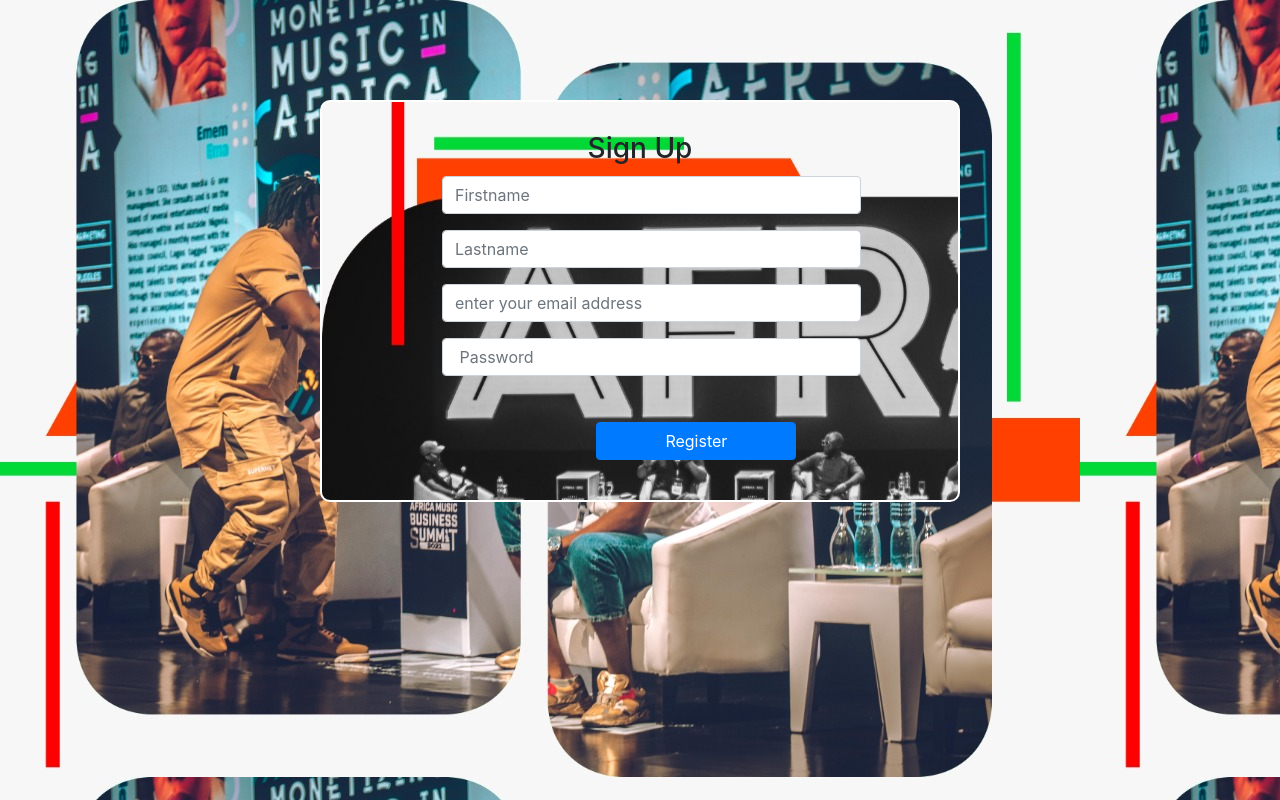
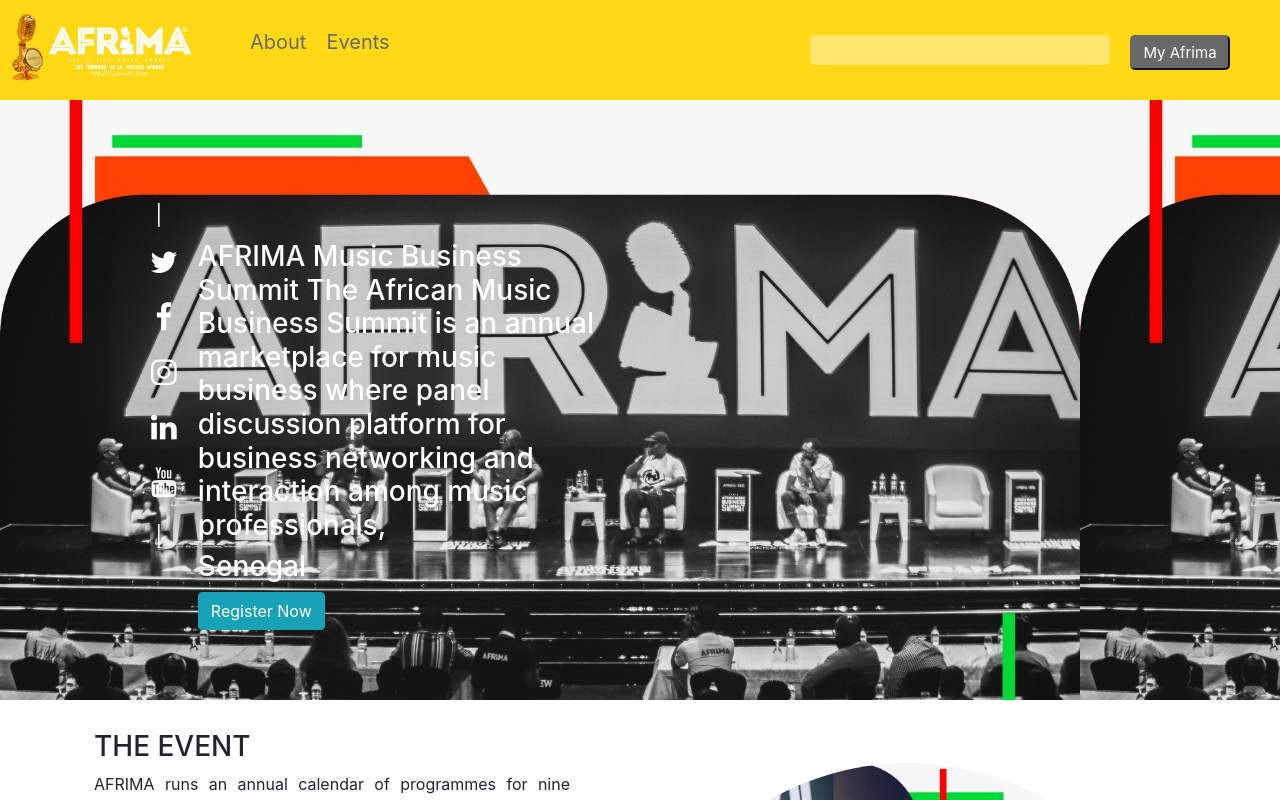
Before and after one commit to tobasanmi/afrima_project, a React (Create React App) app: page /events in a window 1280 px wide. Shown: the top 800 px of the page. Built offline with nearby package versions, Linux system fonts and the light colour scheme.

Commit message:
implemented a redirect on the signup form

```diff
--- a/src/App.css
+++ b/src/App.css
@@ -92,7 +92,7 @@
 .landinpageWrapper {
     /* background-color: #686868; */
     height: 600px;
-    background-image: url("./images/CANEX1.png");
+    background-image: url("./images/afrima1.jpg");
 }
 
 .landingPage {
@@ -110,7 +110,9 @@
     margin: 10px;
     font-size: 30px;
 }
-
+.landingPageWordingsHeader{
+    margin-top:-10px;
+}
 .pipeBottom,
 .pipeTop {
     color: white;
@@ -229,9 +231,8 @@
     left:320px;
     width:50%;
     text-align:center;
-    border: 2px solid white;
+    border: 2px solid black;
     border-radius: 10px;
-    background-color: #ffd916;
     background-image: url("./images/afrima1.jpg");
 
 }
@@ -267,7 +268,7 @@
             width:200px;
         }
         .landingPageWordingsHeader{
-            font-size: 20px;
+            font-size: 10px;
         }
         .pipeBottom,
         .pipeTop{
@@ -348,6 +349,17 @@
            z-index:20;
 
         }
+        .signUpWrapper{
+            left: 120px;
+            width:50%;
+        }
+        .signUpForm{
+            margin-left:15px;
+        }
+        .signUpSubmitButton{
+            width:100px;
+            margin-left:10px;
+        }
 
     }
     /* Media query for Tablets */
@@ -365,5 +377,16 @@
    .button{
     width:200px;
    }
+   .signUpWrapper{
+    left: 200px;
+    width:50%;
+}
+.signUpForm{
+    margin-left:75px;
+}
+.signUpSubmitButton{
+    width:150px;
+    margin-left:0px;
+}
 
 }
--- a/src/App.js
+++ b/src/App.js
@@ -11,17 +11,12 @@
 function App() {
   return (
     <div className="App">
-      {/* <Routes>
+      <Routes>
         <Route exact path ="/" element={<About/>}/>
         <Route exact path ="/events" element={<Event/>}/>
-      </Routes> */}
-     {/* <Navbar/>
-     <LandingPage/>
-     <Navbar2/> */}
-     {/* <About/> */}
-     {/* <ContactForm/> */}
-     {/* <Event/> */}
-     <Signup/>
+        <Route exact path ="/register" element={<Signup/>}/>
+      </Routes>
+
     </div>
   );
 }
--- a/src/Pages/About.js
+++ b/src/Pages/About.js
@@ -1,5 +1,7 @@
 import React from "react";
 import image1 from "../images/CANEX1.png";
+import image2 from "../images/afrima2.jpg";
+import image3 from "../images/afrima3.jpg";
 import afrimalogo from "../images/afrimaLogo.png"
 import ContactForm from "../components/contactForm";
 import Navbar from "../components/Navbar";
@@ -35,14 +37,14 @@
               in music and artistry.
             </p>
           </div>
-          <img className="images" alt="" src={image1}></img>
+          <img className="images" alt="" src={image2}></img>
         </div>
         <div className="creativeAndCultural">
           <img
             className="images"
             alt=""
             src={
-              "https://cms.canex.africa/wp-content/uploads/2022/10/canex-fashion.png"
+              image3
             }
           ></img>
           <div>
--- a/src/Pages/Event.js
+++ b/src/Pages/Event.js
@@ -1,5 +1,7 @@
 import React from "react";
-import image1 from "../images/landingImage1.png";
+import image1 from "../images/afrima2.jpg";
+import image2 from "../images/afrima1.jpg";
+import image3 from "../images/afrima3.jpg";
 import Navbar from "../components/Navbar";
 import LandingPage from "./landingPage";
 
@@ -48,7 +50,7 @@
             className="images"
             alt=""
             src={
-              "https://cms.canex.africa/wp-content/uploads/2022/10/canex-fashion.png"
+              image3
             }
           ></img>
           <div>
--- a/src/Pages/landingPage.js
+++ b/src/Pages/landingPage.js
@@ -4,6 +4,7 @@
 import image1 from "../images/CANEX1.png";
 import image2 from "../images/CANEX2.png";
 import image3 from "../images/landingImage1.png";
+import { Link } from "react-router-dom";
 
 export default function LandingPage() {
   return (
@@ -12,21 +13,35 @@
         <div className="iconWrapper">
           <div className="pipeTop">|</div>
           <ul>
-            <li className="iconList"><i className='fa fa-twitter'></i></li>
-            <li className="iconList"><i className='fa fa-facebook'></i></li>
-            <li className="iconList"><i className='fa fa-instagram'></i></li>
-            <li className="iconList"><i className='fa fa-linkedin'></i></li>
-            <li className="iconList"><i className='fa fa-youtube'></i></li>
+            <li className="iconList">
+              <i className="fa fa-twitter"></i>
+            </li>
+            <li className="iconList">
+              <i className="fa fa-facebook"></i>
+            </li>
+            <li className="iconList">
+              <i className="fa fa-instagram"></i>
+            </li>
+            <li className="iconList">
+              <i className="fa fa-linkedin"></i>
+            </li>
+            <li className="iconList">
+              <i className="fa fa-youtube"></i>
+            </li>
           </ul>
           <div className="pipeBottom">|</div>
         </div>
         <div className="wordingsWrapper">
-          <h1 className="landingPageWordingsHeader">
-            CREATIVE AFRICA NEXUS (CAREX) <span>WKND</span>
-            25-27 NOVEMBER 2022
-          </h1>
+          <h3 className="landingPageWordingsHeader">
+            AFRIMA Music Business Summit The African Music Business Summit is an
+            annual marketplace for music business where panel discussion
+            platform for business networking and interaction among music
+            professionals,
+          </h3>
           <h3>Senegal</h3>
-          <button type="button" className="btn btn-info registerButton">Register Now</button>
+          <Link to ="/register"><button type="button" className="btn btn-info registerButton">
+            Register Now
+          </button></Link>
         </div>
       </div>
     </div>
--- a/src/Pages/signUp.js
+++ b/src/Pages/signUp.js
@@ -1,8 +1,10 @@
 import axios from "axios";
 import React, {useState} from "react";
+import {useNavigate} from "react-router-dom";
 
 
-export default function Signup() {
+export default function Signup({props}) {
+   const history = useNavigate()
     const [input, setInput] = useState({
         firstname: "",
         lastname: "",
@@ -17,9 +19,12 @@
    const handleSubmit = (e)=> {
     e.preventDefault()
     axios.post("https://real-pink-badger-wig.cyclic.app/api/v1/user/newUser", input)
-    .then(res => console.log(res, ">>>"))
+    .then(res => {console.log(res,"res")
+    if(res.status == 201){
+      history("/");
+    }}
+    )
     .catch(err => console.log(err))
-    console.log(input, ">>>");
    }
   return (
     <div className="signUpContainer">
@@ -36,6 +41,7 @@
 
                 className="form-control signUpFirstName"
                 placeholder="Firstname"
+                required
               />
             </div>
           </div>
@@ -48,6 +54,7 @@
                 onChange={handleChange}
                 className="form-control signUpLastName"
                 placeholder="Lastname"
+                required
               />
             </div>
           </div>
@@ -60,6 +67,7 @@
                 onChange={handleChange}
                 className="form-control signUpEmail"
                 placeholder="enter your email address"
+                required
               />
             </div>
           </div>
@@ -73,6 +81,7 @@
                 className="form-control"
                 id="inputPassword"
                 placeholder=" Password"
+                required
               />
             </div>
           </div>
```
